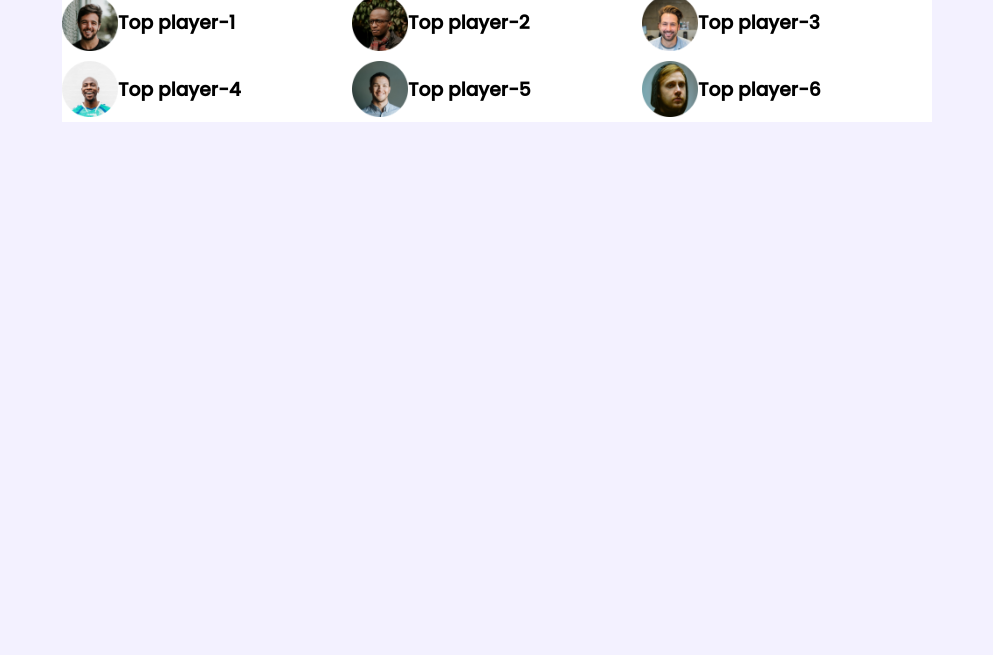
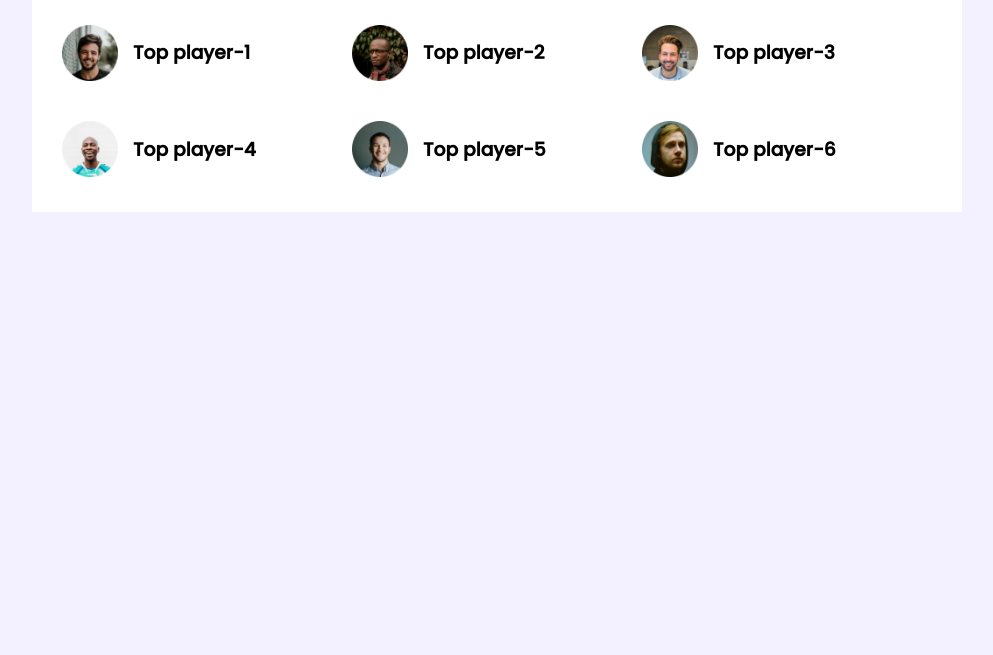
Before and after one commit to hossainashfaq/leader-board-css3, a plain HTML site: page index.html in a window 1280 px wide. Shown: the part 145-800 px from the top of the page, without its empty margins (143-1136 px from the left). Drawn offline with Linux system fonts and the light colour scheme; a web font is replaced by a local one.

Commit message:
updated player

```diff
--- a/index.html
+++ b/index.html
@@ -26,27 +26,27 @@
                 <div class="players">
                     <div class="player">
                         <img src="./images/players/player-1.png" alt="">
-                        <h3>Top player-1</h3>
+                        <h3 class="player-name">Top player-1</h3>
                     </div>
                     <div class="player">
                         <img src="./images/players/player-2.png" alt="">
-                        <h3>Top player-2</h3>
+                        <h3 class="player-name">Top player-2</h3>
                     </div>
                     <div class="player">
                         <img src="./images/players/player-3.png" alt="">
-                        <h3>Top player-3</h3>
+                        <h3 class="player-name">Top player-3</h3>
                     </div>
                     <div class="player">
                         <img src="./images/players/player-4.png" alt="">
-                        <h3>Top player-4</h3>
+                        <h3 class="player-name">Top player-4</h3>
                     </div>
                     <div class="player">
                         <img src="./images/players/player-5.png" alt="">
-                        <h3>Top player-5</h3>
+                        <h3 class="player-name">Top player-5</h3>
                     </div>
                     <div class="player">
                         <img src="./images/players/player-6.png" alt="">
-                        <h3>Top player-6</h3>
+                        <h3 class="player-name">Top player-6</h3>
                     </div>
                 </div>
             </div>
--- a/styles/style.css
+++ b/styles/style.css
@@ -13,7 +13,7 @@ main{
 .container{
     background-color: #FFFFFF;
     width: 870px;
-
+    padding: 30px;
 }
 .section-title{
     color: #562EFF;
@@ -23,6 +23,7 @@ main{
 .players{
     display: grid;
     grid-template-columns: repeat(3, 1fr);
+    grid-row-gap: 30px;
 }
 .player{
     display: flex;
@@ -32,3 +33,6 @@ main{
     width: 56px;
     height: 56px;
 }
+.player-name{
+    margin-left: 15px;
+}
```
